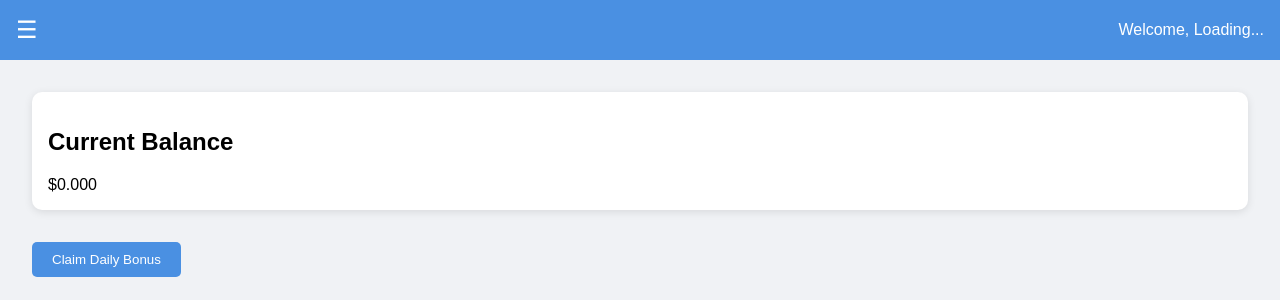
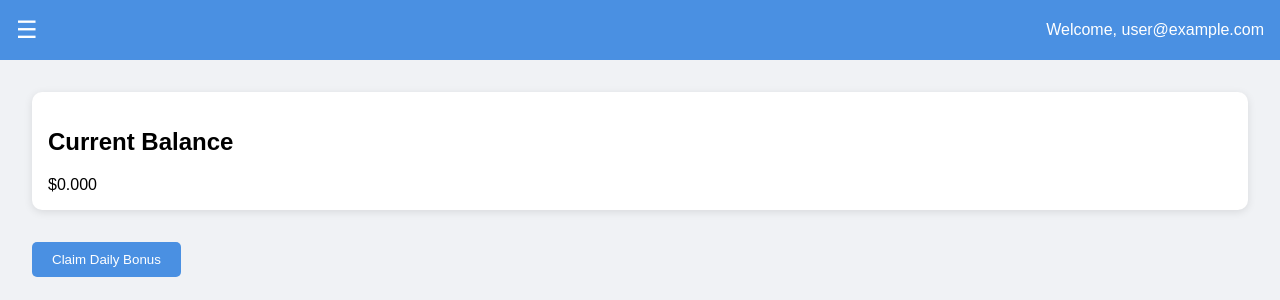
Before and after one commit to grace363/Watch, a Flask app: page /test in a window 1280 px wide. Shown: the top 300 px of the page. Run offline with Flask 3, Linux system fonts and the light colour scheme; some libraries are stand-ins or nearby versions.

Commit message:
Update user_dashboard.html

```diff
--- a/templates/user_dashboard.html
+++ b/templates/user_dashboard.html
@@ -77,12 +77,13 @@
 <body>
     <div class="navbar">
         <div class="hamburger" id="menu-toggle">&#9776;</div>
-        <div>Welcome, <span id="user-email">Loading...</span></div>
+        <div>Welcome, <span id="user-email">user@example.com</span></div>
     </div>
 
     <div class="sidebar" id="sidebar">
         <a href="#">Profile</a>
         <a href="#">Earnings</a>
+        <a href="/youtuber_dashboard">Upload Video</a>
         <a href="#">Settings</a>
         <a href="/logout">Logout</a>
     </div>
```
